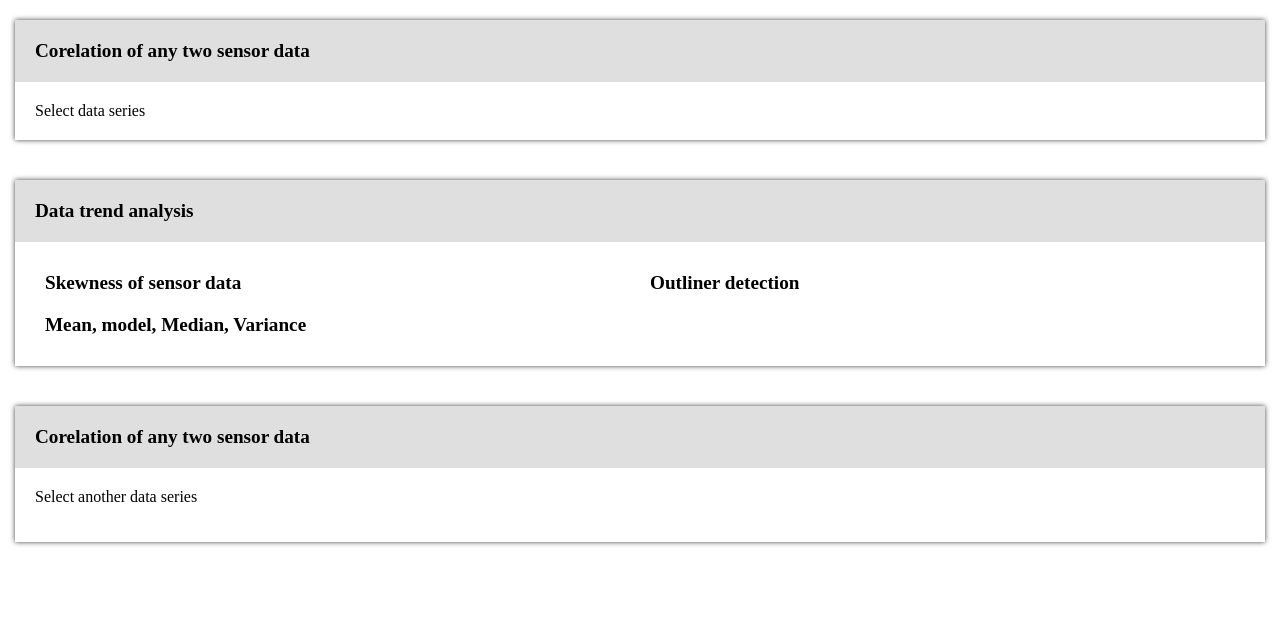
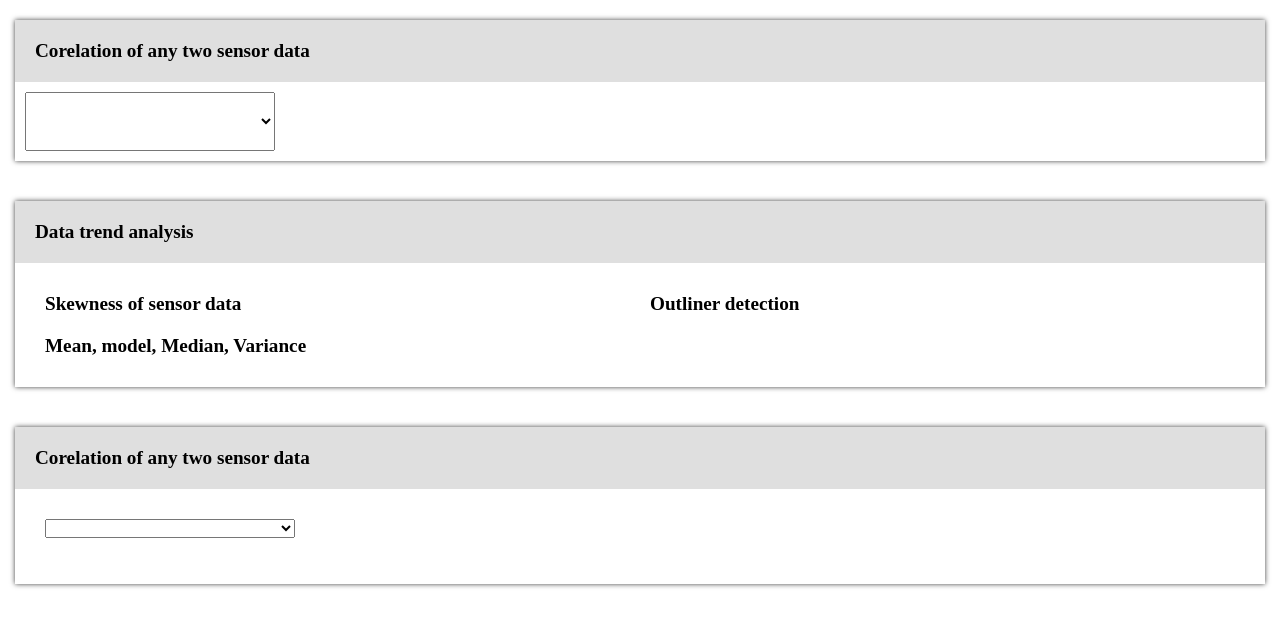
Before and after one commit to amit040386/DataAnalysis, a Python web app: template templates/index.html in a window 1280 px wide. Shown: the part 70-697 px from the top of the page. Run offline with Jinja, Linux system fonts and the light colour scheme; the template is opened without the code that fills it, so the values that code supplies are empty.

Commit message:
created first UI. Rendering dropdown

```diff
--- a/static/css/style.css
+++ b/static/css/style.css
@@ -59,6 +59,7 @@ html, body {
   display: none;
 }
 
-.selection-dropdown.active > [selector] {
-  display: none;
+.selection-dropdown {
+  margin: 10px;
+  width: 250px;
 }
--- /dev/null
+++ b/static/js/helper.js
@@ -0,0 +1,18 @@
+const Helper = (function() {
+
+    const getAllSensors = (list) => {
+        const keys = Object.keys(list);
+        const arr = [];
+        keys.forEach((val) => {
+            if (val.startsWith('sensor')) {
+                arr.push({ key: val, label: `Sensor ${parseInt(val.split('sensor')[1])+1}` });
+            }
+        });
+
+        return arr;
+    };
+
+    return {
+        getAllSensors
+    };
+})();
--- /dev/null
+++ b/static/js/main.js
@@ -0,0 +1,11 @@
+(function() {
+  API.get('/data').then((data) => {
+    const sensorData = data.sensor_data;
+    const sensors = Helper.getAllSensors(sensorData);
+
+    UI.renderSelectBox("seriesSelector", sensors);
+
+  }).catch(() => {
+    console.log('error');
+  });
+})();
--- a/static/js/script.js
+++ /dev/null
@@ -1,8 +0,0 @@
-(function() {
-    API.get('/data').then((data) => {
-        const sensorData = data.sensor_data;
-        console.log(sensorData);
-    }).catch(() => {
-        console.log('error');
-    });
-})();
--- /dev/null
+++ b/static/js/ui.js
@@ -0,0 +1,15 @@
+const UI = (function() {
+
+  const renderSelectBox = (id, list) => {
+    const arr = [];
+    list.forEach(({ key, label }) => {
+      arr.push(`<option value='${key}'>${label}</option>`);
+    });
+
+    document.getElementById(id).innerHTML = arr.join('');
+  };
+
+  return {
+    renderSelectBox
+  };
+})();
--- a/templates/base.html
+++ b/templates/base.html
@@ -14,8 +14,10 @@
 
     <script src="https://code.highcharts.com/highcharts.js"></script>
     <script src="{{ url_for('static', filename='js/api.js') }}"></script>
+    <script src="{{ url_for('static', filename='js/helper.js') }}"></script>
     <script src="{{ url_for('static', filename='js/chart.js') }}"></script>
-    <script src="{{ url_for('static', filename='js/script.js') }}"></script>
+    <script src="{{ url_for('static', filename='js/ui.js') }}"></script>
+    <script src="{{ url_for('static', filename='js/main.js') }}"></script>
   </head>
   <body>
     <nav class="sst-bordered header-section" id="main-header">
--- a/templates/index.html
+++ b/templates/index.html
@@ -4,14 +4,7 @@
 <div id="main-container" class="body-section">
   <div class="section">
     <h1>Corelation of any two sensor data</h1>
-    <a class="selection-dropdown section-container" id="seriesSelector">
-      <span>Select data series</span>
-      <ul class="hide">
-        <li>Series 1</li>
-        <li>Series 2</li>
-        <li>Series 3</li>
-      </ul>
-    </a>
+    <select class="selection-dropdown section-container" id="seriesSelector"></select>
   </div>
 
   <div class="section">
@@ -38,14 +31,7 @@
   <div class="section">
     <h1>Corelation of any two sensor data</h1>
     <div class="section-container">
-      <a class="selection-dropdown" id="seriesSelector">
-        <span>Select another data series</span>
-        <ul class="hide">
-          <li>Series 1</li>
-          <li>Series 2</li>
-          <li>Series 3</li>
-        </ul>
-      </a>
+      <select class="selection-dropdown" id="seriesSelector"></select>
 
       <div class="graphic-container mt-1" id="corelationChartContainer"></div>
     </div>
```
